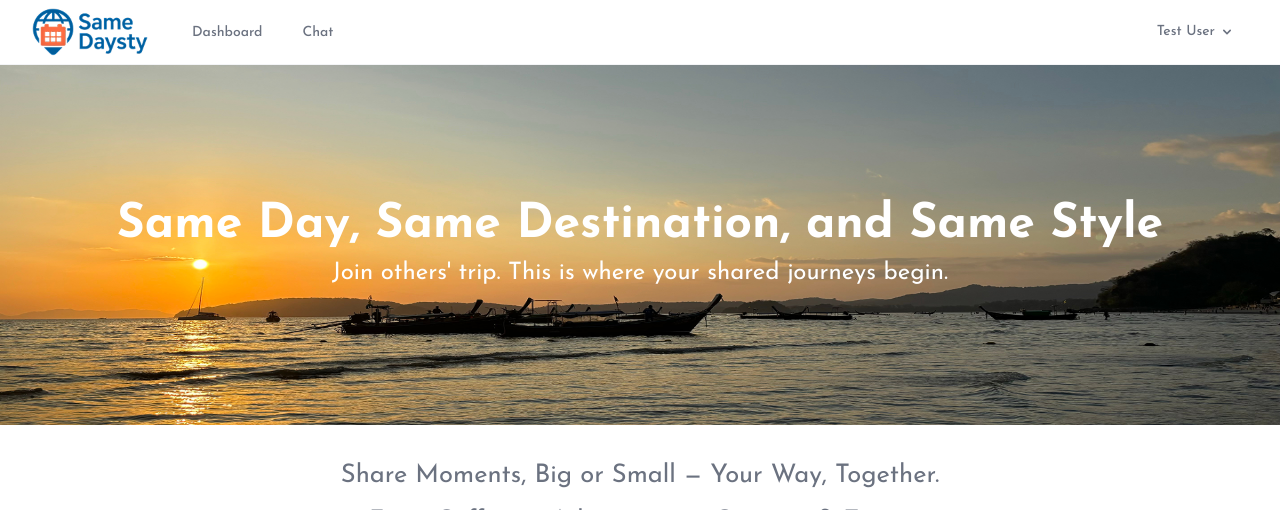
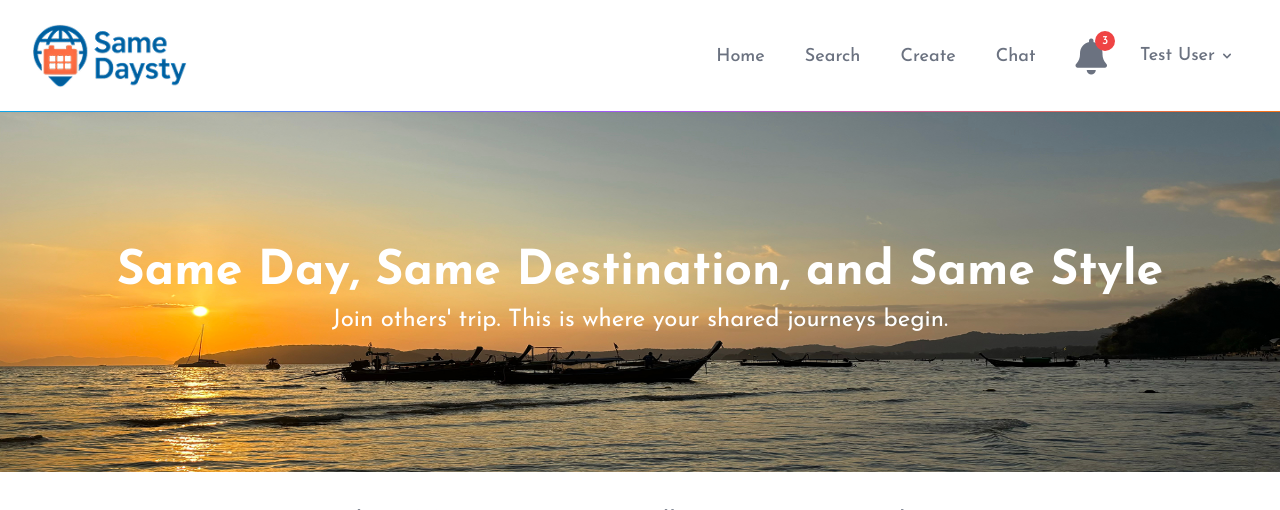
Before and after one commit to kredo-school/35th_samedaysty, a Laravel app: page / in a window 1280 px wide. Shown: the top 510 px of the page. Run offline with Laravel 12, Linux system fonts and the light colour scheme; a user stored in the database is signed in; data comes from the database, SQL or seed files in the repository; style sheets or scripts are compiled from the project's sources; parts of the project's set-up code (start-up, migrations or seed data) failed here and were passed over.

Commit message:
change navigation header

```diff
--- a/resources/views/components/nav-link.blade.php
+++ b/resources/views/components/nav-link.blade.php
@@ -1,9 +1,10 @@
 @props(['active'])
 
 @php
-$classes = ($active ?? false)
-            ? 'inline-flex items-center px-1 pt-1 border-b-2 border-sky-400 dark:border-sky-600 text-sm font-medium leading-5 text-gray-900 dark:text-gray-100 focus:outline-none focus:border-indigo-700 transition duration-150 ease-in-out'
-            : 'inline-flex items-center px-1 pt-1 border-b-2 border-transparent text-sm font-medium leading-5 text-gray-500 dark:text-gray-400 hover:text-gray-700 dark:hover:text-gray-300 hover:border-gray-300 dark:hover:border-gray-700 focus:outline-none focus:text-gray-700 dark:focus:text-gray-300 focus:border-gray-300 dark:focus:border-gray-700 transition duration-150 ease-in-out';
+    $classes =
+        $active ?? false
+            ? 'inline-flex items-center px-1 pt-1 border-b-2 border-sky-700 dark:border-sky-600 text-lg font-medium leading-5 text-gray-900 dark:text-gray-100 focus:outline-none focus:border-indigo-700 transition duration-150 ease-in-out'
+            : 'inline-flex items-center px-1 pt-1 border-b-2 border-transparent text-lg font-medium leading-5 text-gray-500 dark:text-gray-400 hover:text-gray-700 dark:hover:text-gray-300 hover:border-gray-300 dark:hover:border-gray-700 focus:outline-none focus:text-gray-700 dark:focus:text-gray-300 focus:border-gray-300 dark:focus:border-gray-700 transition duration-150 ease-in-out';
 @endphp
 
 <a {{ $attributes->merge(['class' => $classes]) }}>
--- a/resources/views/layouts/navigation.blade.php
+++ b/resources/views/layouts/navigation.blade.php
@@ -1,38 +1,49 @@
-<nav x-data="{ open: false }" class="bg-white dark:bg-gray-800 border-b border-gray-100 dark:border-gray-700">
+<nav x-data="{ open: false }" class="bg-white dark:bg-gray-800 relative h-28">
+    <!-- Gradient border bottom -->
+    <div
+        class="absolute bottom-0 left-0 right-0 h-px bg-gradient-to-r from-sky-500 via-purple-500 to-orange-500 shadow-sm">
+    </div>
     <!-- Primary Navigation Menu -->
-    <div class="max-w-7xl mx-auto px-4 sm:px-6 lg:px-8">
-        <div class="flex justify-between h-16">
-            <div class="flex">
+    <div class="max-w-7xl mx-auto px-4 sm:px-6 lg:px-8 h-full">
+        <div class="flex justify-between items-center h-full">
+            <div class="flex items-center">
                 <!-- Logo -->
                 <div class="shrink-0 flex items-center">
                     <a href="/">
-                        <x-application-logo class="h-12 w-auto" />
+                        <x-application-logo class="h-16 w-auto" />
                     </a>
-                </div>
-
-                <!-- Navigation Links -->
-                <div class="hidden space-x-8 sm:-my-px sm:ms-10 sm:flex">
-                    @auth
-                        <x-nav-link :href="route('dashboard')" :active="request()->routeIs('dashboard')">
-                            {{ __('Dashboard') }}
-                        </x-nav-link>
-                        <x-nav-link :href="route('chat.index')" :active="request()->routeIs('chat.*')">
-                            {{ __('Chat') }}
-                        </x-nav-link>
-                    @else
-                        <x-nav-link :href="route('login')" :active="request()->routeIs('login')">
-                            {{ __('Login') }}
-                        </x-nav-link>
-                        <x-nav-link :href="route('register')" :active="request()->routeIs('register')">
-                            {{ __('Register') }}
-                        </x-nav-link>
-                    @endauth
                 </div>
             </div>
 
             <!-- Settings Dropdown -->
             @auth
                 <div class="hidden sm:flex sm:items-center space-x-4">
+                    <!-- Navigation Links -->
+                    <div class="hidden space-x-8 sm:-my-px sm:ms-10 sm:flex">
+                        @auth
+                            <x-nav-link :href="route('dashboard')" :active="request()->routeIs('dashboard')">
+                                {{ __('Home') }}
+                            </x-nav-link>
+                            <x-nav-link>
+                                {{ __('Search') }}
+                            </x-nav-link>
+                            <x-nav-link>
+                                {{ __('Create') }}
+                            </x-nav-link>
+                            <x-nav-link :href="route('chat.index')" :active="request()->routeIs('chat.*')">
+                                {{ __('Chat') }}
+                            </x-nav-link>
+                            <x-nav-link href="#" :active="request()->routeIs('notifications.*')">
+                                <div class="relative">
+                                    <i class="fas fa-bell text-4xl"></i>
+                                    <!-- Notification badge -->
+                                    <span
+                                        class="absolute -top-2 -right-2 bg-red-500 text-white text-xs rounded-full h-5 w-5 flex items-center justify-center">3</span>
+                                </div>
+                            </x-nav-link>
+                        @endauth
+                    </div>
+
                     @if (auth()->user()->isAdmin())
                         <div class="relative" x-data="{ open: false }">
                             <button @click="open = !open" @click.away="open = false"
@@ -79,7 +90,7 @@
                     <x-dropdown align="right" width="48">
                         <x-slot name="trigger">
                             <button
-                                class="inline-flex items-center px-3 py-2 border border-transparent text-sm leading-4 font-medium rounded-md text-gray-500 dark:text-gray-400 bg-white dark:bg-gray-800 hover:text-gray-700 dark:hover:text-gray-300 focus:outline-none transition ease-in-out duration-150">
+                                class="inline-flex items-center px-3 py-2 border border-transparent text-lg leading-4 font-medium rounded-md text-gray-500 dark:text-gray-400 bg-white dark:bg-gray-800 hover:text-gray-700 dark:hover:text-gray-300 focus:outline-none transition ease-in-out duration-150">
                                 <div>{{ Auth::user()->name }}</div>
 
                                 <div class="ms-1">
@@ -150,6 +161,20 @@
                 <x-responsive-nav-link :href="route('dashboard')" :active="request()->routeIs('dashboard')">
                     {{ __('Dashboard') }}
                 </x-responsive-nav-link>
+                <x-responsive-nav-link :href="route('chat.index')" :active="request()->routeIs('chat.*')">
+                    {{ __('Chat') }}
+                </x-responsive-nav-link>
+                <x-responsive-nav-link href="#" :active="request()->routeIs('notifications.*')">
+                    <div class="flex items-center">
+                        <div class="relative">
+                            <i class="fas fa-bell mr-2"></i>
+                            <!-- Notification badge -->
+                            <span
+                                class="absolute -top-2 -right-2 bg-red-500 text-white text-xs rounded-full h-4 w-4 flex items-center justify-center">3</span>
+                        </div>
+                        {{ __('Notifications') }}
+                    </div>
+                </x-responsive-nav-link>
             @else
                 <x-responsive-nav-link :href="route('login')" :active="request()->routeIs('login')">
                     {{ __('Login') }}
```
